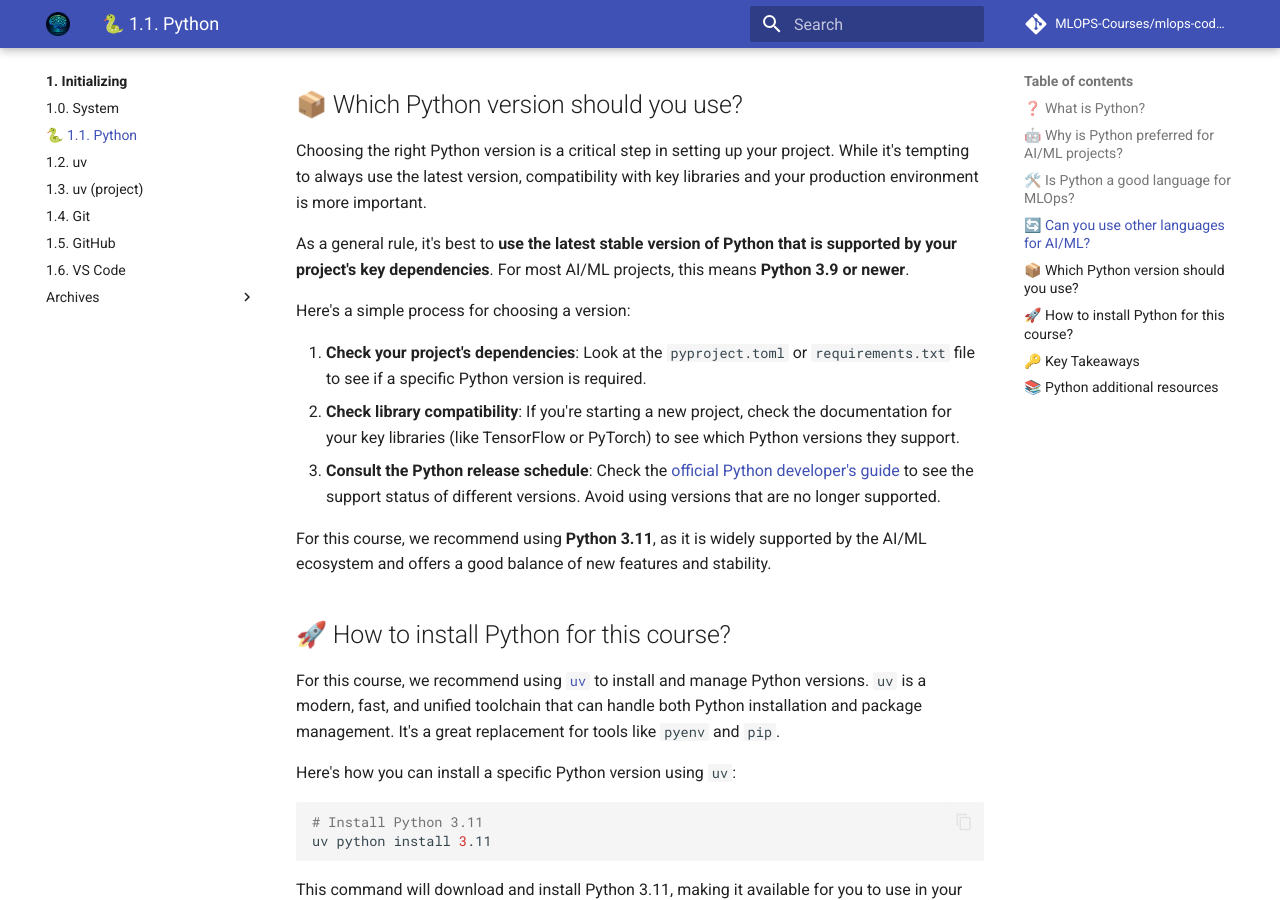
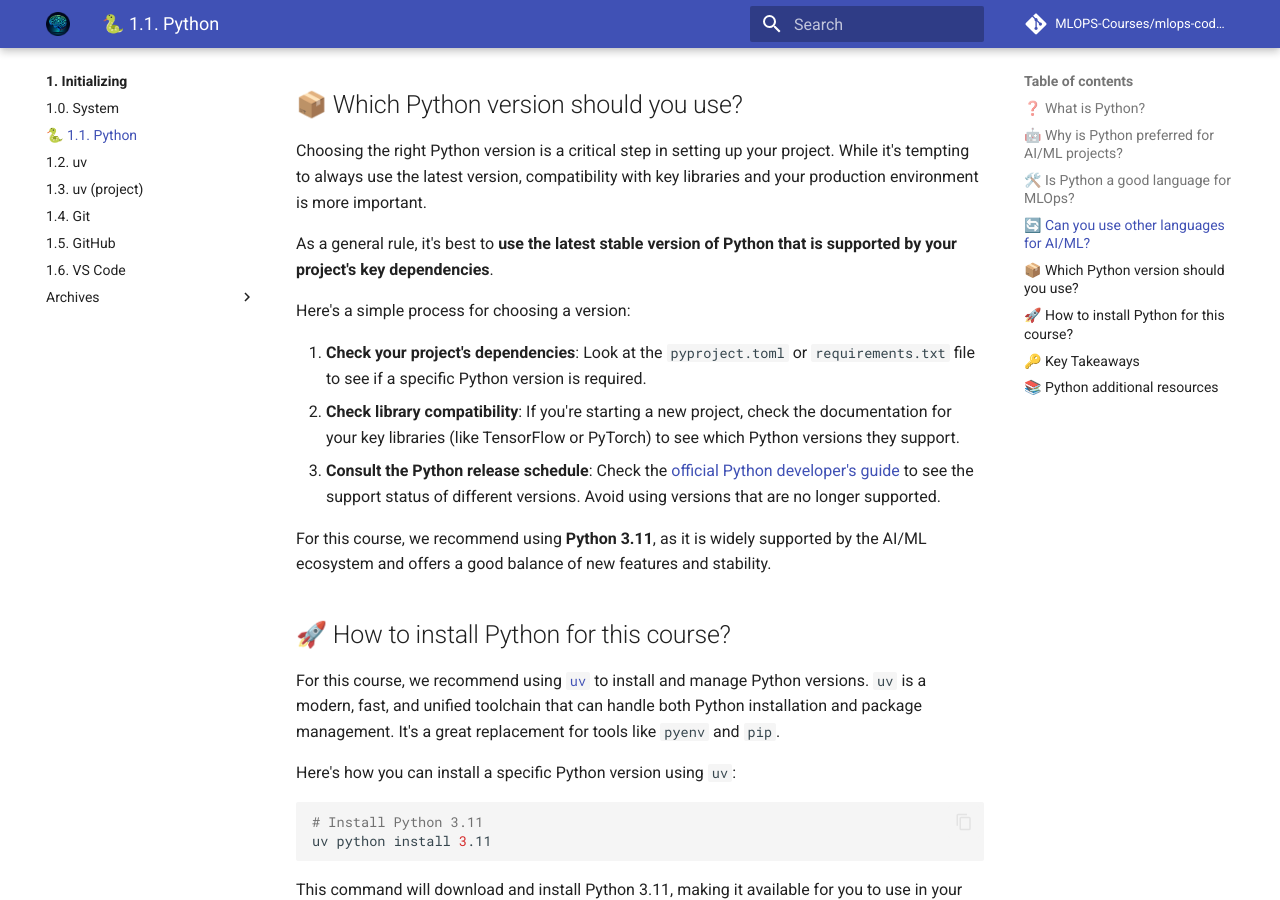
Before and after one commit to MLOps-Courses/mlops-coding-course, an MkDocs documentation site: the page built from docs/1. Initializing/1.1. Python.md, in a window 1280 px wide and 900 px high, scrolled down 2153 px. Built offline with MkDocs 1.6.1 and Material for MkDocs 9.7.7, drawn with Linux system fonts in a browser that asks for light colours; comment, search, counter and statistics services are not loaded.

Commit message:
Remove Python version

```diff
--- a/docs/1. Initializing/1.1. Python.md
+++ b/docs/1. Initializing/1.1. Python.md
@@ -49,7 +49,7 @@ While Python dominates the AI/ML landscape, other languages like [R](https://www
 
 Choosing the right Python version is a critical step in setting up your project. While it's tempting to always use the latest version, compatibility with key libraries and your production environment is more important.
 
-As a general rule, it's best to **use the latest stable version of Python that is supported by your project's key dependencies**. For most AI/ML projects, this means **Python 3.9 or newer**.
+As a general rule, it's best to **use the latest stable version of Python that is supported by your project's key dependencies**.
 
 Here's a simple process for choosing a version:
 
```
